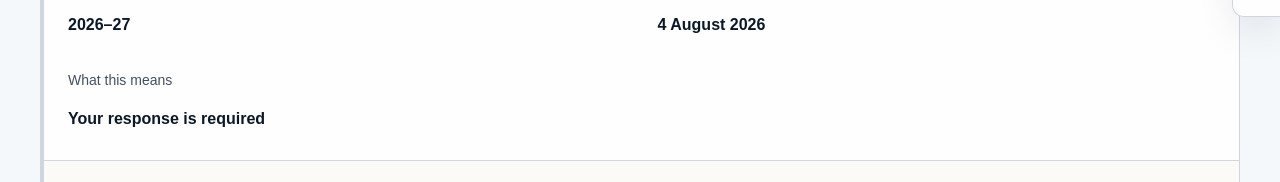
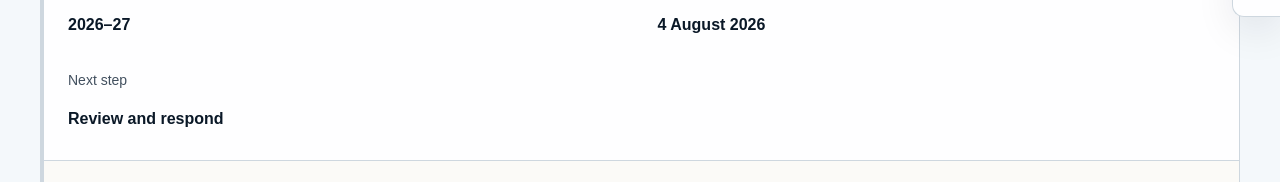
Before and after one commit to thedhingrastudio/Hackathon_IncomeTax, a Next.js app: page /pending-actions in a window 1280 px wide. Shown: the part 439-621 px from the top of the page. Built offline with nearby package versions, Linux system fonts and the light colour scheme; a web font is replaced by a local one.

Commit message:
polish: compact pending action summary

```diff
--- a/src/app/pending-actions/page.tsx
+++ b/src/app/pending-actions/page.tsx
@@ -7,5 +7,5 @@ import { formatAssessmentYear, formatIndianCurrency, formatIndianDate } from "..
 
 export default function PendingActionsPage() {
   const demand = getOutstandingDemand();
-  return <><PageHeading eyebrow="Account actions" title="Pending Actions" description="These items need something from you before they can move forward." /><section className="portal-surface demand-card" aria-labelledby="pending-demand-title"><div className="portal-surface__header demand-card__header"><div><p className="eyebrow">Outstanding Demand</p><h2 id="pending-demand-title">{formatIndianCurrency(demand.amount, demand.currency)}</h2></div><CaseStateLabel /></div><div className="portal-surface__body demand-card__body"><RecordDetails details={[{ label: "Assessment Year", value: formatAssessmentYear(demand.assessmentYear) }, { label: "Created on", value: formatIndianDate(demand.createdOn) }, { label: "What this means", value: "Your response is required" }]} /></div><div className="demand-card__progress"><CaseAwareDemandProgress fallbackHref="/pending-actions/demand" fallbackLabel="Review demand" /></div></section><section className="other-action-areas" aria-labelledby="other-actions-title"><div className="section-heading"><div><p className="eyebrow">Other action areas</p><h2 id="other-actions-title">More pending-action services</h2></div></div><ul><li><strong>Worklist</strong><span>No pending items</span></li><li><strong>e-Proceedings</strong><span>No pending items</span></li><li><strong>Compliance Portal</strong><span>External service</span></li></ul></section></>;
+  return <><PageHeading eyebrow="Account actions" title="Pending Actions" description="These items need something from you before they can move forward." /><section className="portal-surface demand-card" aria-labelledby="pending-demand-title"><div className="portal-surface__header demand-card__header"><div><p className="eyebrow">Outstanding Demand</p><h2 id="pending-demand-title">{formatIndianCurrency(demand.amount, demand.currency)}</h2></div><CaseStateLabel /></div><div className="portal-surface__body demand-card__body"><RecordDetails details={[{ label: "Assessment Year", value: formatAssessmentYear(demand.assessmentYear) }, { label: "Created on", value: formatIndianDate(demand.createdOn) }, { label: "Next step", value: "Review and respond" }]} /></div><div className="demand-card__progress"><CaseAwareDemandProgress fallbackHref="/pending-actions/demand" fallbackLabel="Review demand" /></div></section><section className="other-action-areas" aria-labelledby="other-actions-title"><div className="section-heading"><div><p className="eyebrow">Other action areas</p><h2 id="other-actions-title">More pending-action services</h2></div></div><ul><li><strong>Worklist</strong><span>No pending items</span></li><li><strong>e-Proceedings</strong><span>No pending items</span></li><li><strong>Compliance Portal</strong><span>External service</span></li></ul></section></>;
 }
```
